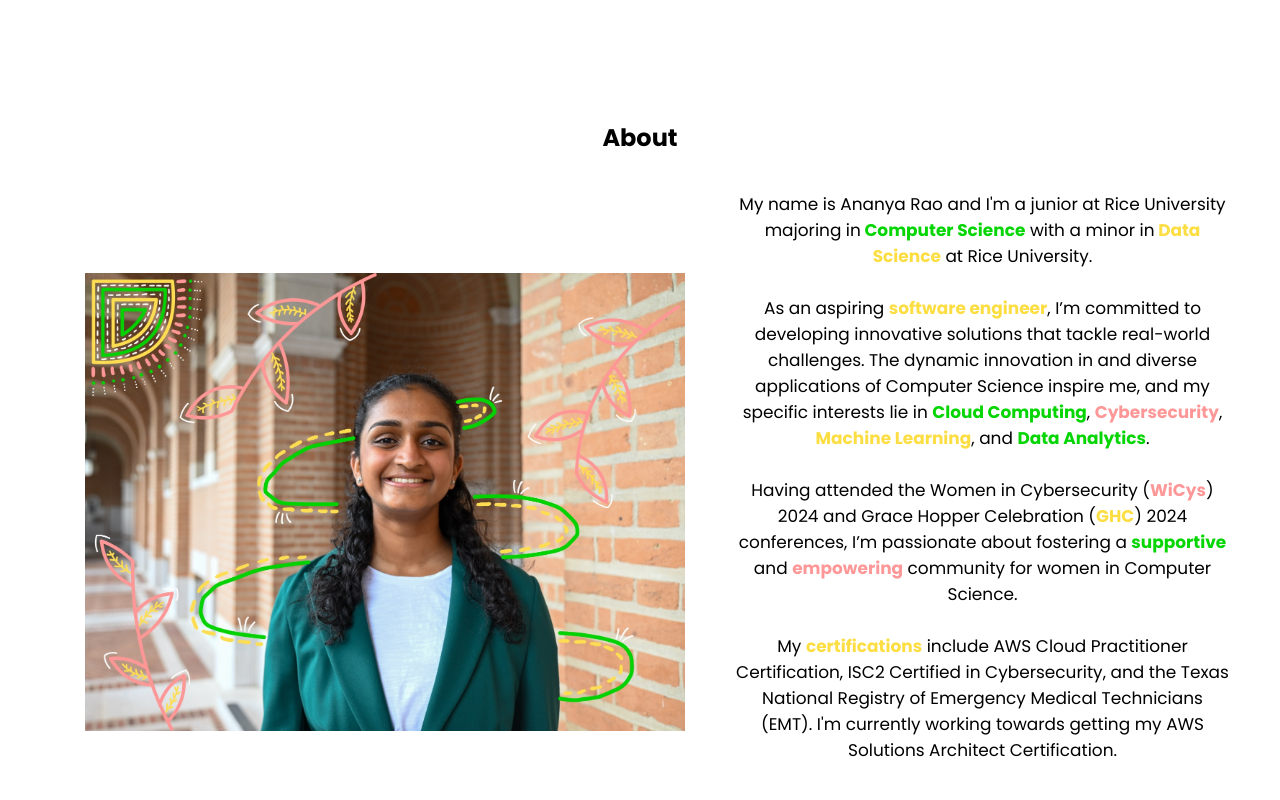
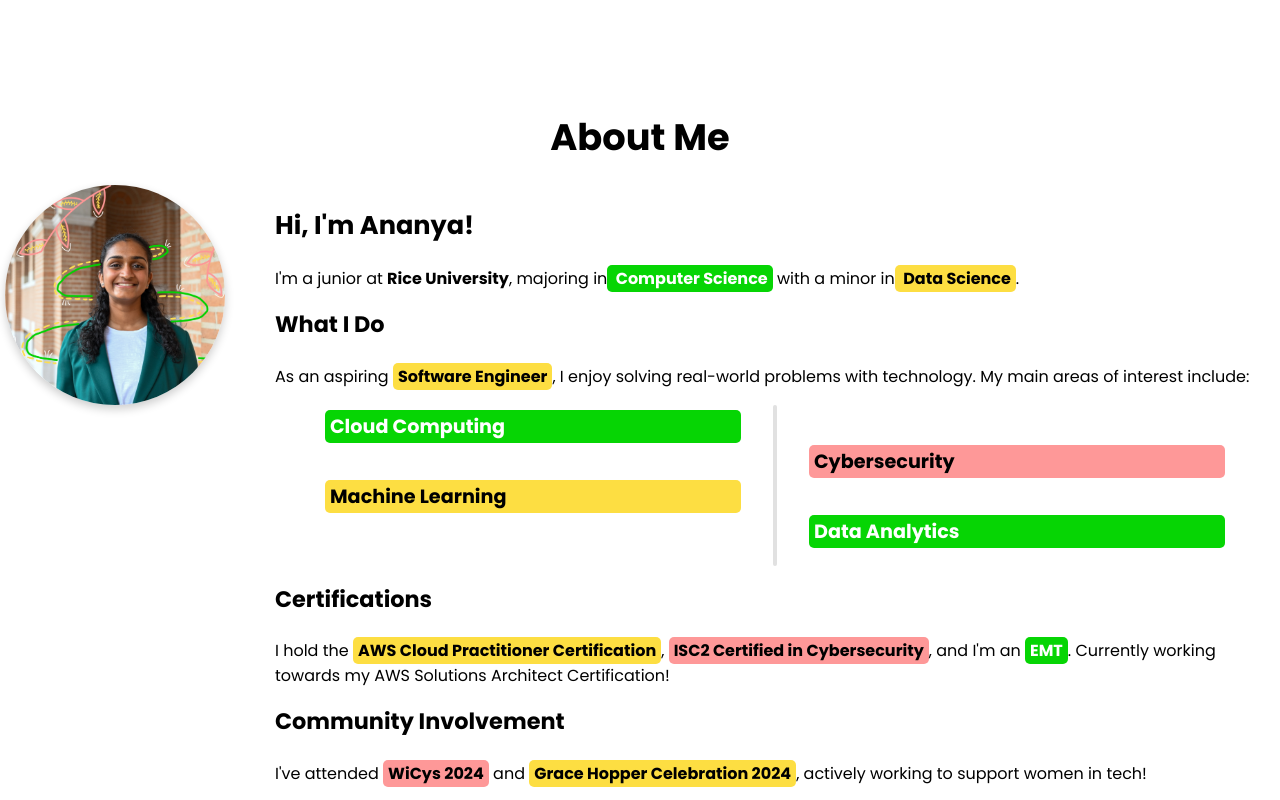
Before and after one commit to ananyarao10/ananyarao10.github.io, a React (Create React App) app in the folder my-website/: page / in a window 1280 px wide. Shown: the part 760-1560 px from the top of the page. Built offline with nearby package versions, Linux system fonts and the light colour scheme; a web font is replaced by a local one.

Commit message:
making some style changes!

```diff
--- a/my-website/package.json
+++ b/my-website/package.json
@@ -6,6 +6,7 @@
   "dependencies": {
     "cra-template": "1.2.0",
     "emailjs-com": "^3.2.0",
+    "framer-motion": "^12.0.6",
     "react": "^19.0.0",
     "react-dom": "^19.0.0",
     "react-router-dom": "^7.1.1",
--- a/my-website/src/App.js
+++ b/my-website/src/App.js
@@ -5,6 +5,7 @@
 import About from "./components/About";
 import Experience from "./components/Experience";
 import Skills from "./components/Skills";
+import Projects from "./components/Projects";
 import Contact from "./components/Contact";
 import "./style/App.css";
 
@@ -17,6 +18,7 @@
           <Link smooth to="#about">ABOUT</Link>
           <Link smooth to="#experience">EXPERIENCE</Link>
           <Link smooth to="#skills">SKILLS</Link>
+          {/* <Link smooth to="#projects">PROJECTS</Link> */}
           <Link smooth to="#contact">CONTACT ME</Link>
         </nav>
 
@@ -33,6 +35,9 @@
           <section id="skills">
             <Skills />
           </section>
+          {/* <section id="projects">
+            <Projects />
+          </section> */}
           <section id="contact">
             <Contact />
           </section>
--- a/my-website/src/components/About.js
+++ b/my-website/src/components/About.js
@@ -1,27 +1,61 @@
 import React from "react";
+import { motion } from "framer-motion";
 import headshot from "../../src/images/headshot.jpg";
-import "../style/About.css"
+import "../style/About.css";
 
 const About = () => {
   return (
-    <div className="section">
-      <h1>About</h1>
+    <motion.div
+      className="section"
+      initial={{ opacity: 0, y: 20 }}
+      animate={{ opacity: 1, y: 0 }}
+      transition={{ duration: 0.8 }}
+    >
+      <h1 className="about-title">About Me</h1>
+
       <div className="about-container">
-        <img className="headshot" src={headshot} width="600" alt="professional"/>
-        <p className="description">
-        My name is Ananya Rao and I'm a junior at Rice University majoring in
-        <b style={{ color: "#06D504" }}> Computer Science</b> with a minor in
-        <b style={{ color: "#FDDE42" }}> Data Science</b> at Rice University.
-        <br></br> <br></br>
-        As an aspiring <b style={{ color: "#FDDE42" }}>software engineer</b>, I’m
-        committed to developing innovative solutions that tackle real-world challenges. The dynamic innovation in and diverse applications of Computer Science inspire me, and my specific interests lie in <b style={{ color: "#06D504" }}> Cloud Computing</b>, <b style={{ color: "#FE9898" }}> Cybersecurity</b>, <b style={{ color: "#FDDE42" }}> Machine Learning</b>, and <b style={{ color: "#06D504" }}> Data Analytics</b>.
-        <br></br> <br></br>
-        Having attended the Women in Cybersecurity (<b style={{ color: "#FE9898" }}>WiCys</b>) 2024 and Grace Hopper Celebration (<b style={{ color: "#FDDE42" }}>GHC</b>) 2024 conferences, I’m passionate about fostering a <b style={{ color: "#06D504" }}> supportive</b> and <b style={{ color: "#FE9898" }}> empowering</b> community for women in Computer Science.
-        <br></br> <br></br>
-        My <b style={{ color: "#FDDE42" }}> certifications</b> include AWS Cloud Practitioner Certification, ISC2 Certified in Cybersecurity, and the Texas National Registry of Emergency Medical Technicians (EMT). I'm currently working towards getting my AWS Solutions Architect Certification.
-      </p>
+        <motion.img
+          className="headshot"
+          src={headshot}
+          alt="professional"
+          whileHover={{ scale: 1.05 }}
+        />
+
+        <div className="about-text">
+          <h2 className="intro">Hi, I'm Ananya!</h2>
+          <p>
+            I'm a junior at <b>Rice University</b>, majoring in
+            <span className="highlight green"> Computer Science</span> with a minor in
+            <span className="highlight yellow"> Data Science</span>.
+          </p>
+
+          <h3 className="section-title">What I Do</h3>
+          <p>
+            As an aspiring <span className="highlight yellow">Software Engineer</span>, I enjoy solving real-world problems with technology.
+            My main areas of interest include:
+          </p>
+
+          <ul className="skills-list">
+            <li><span className="highlight green">Cloud Computing</span></li>
+            <li><span className="highlight pink">Cybersecurity</span></li>
+            <li><span className="highlight yellow">Machine Learning</span></li>
+            <li><span className="highlight green">Data Analytics</span></li>
+          </ul>
+
+          <h3 className="section-title">Certifications</h3>
+          <p>
+            I hold the <span className="highlight yellow">AWS Cloud Practitioner Certification</span>, <span className="highlight pink">ISC2 Certified in Cybersecurity</span>,
+            and I'm an <span className="highlight green">EMT</span>. Currently working towards my AWS Solutions Architect Certification!
+          </p>
+
+          <h3 className="section-title">Community Involvement</h3>
+          <p>
+            I've attended <span className="highlight pink">WiCys 2024</span> and <span className="highlight yellow">Grace Hopper Celebration 2024</span>,
+            actively working to support women in tech!
+          </p>
+        </div>
       </div>
-    </div>
+    </motion.div>
   );
 };
 
--- a/my-website/src/components/Contact.js
+++ b/my-website/src/components/Contact.js
@@ -55,7 +55,7 @@
 
   return (
     <div className="section">
-      <h1>Contact Me</h1>
+      <h1 className="contact-title">Contact Me</h1>
       <div className="buttons">
         <button className="download-button" onClick={handleDownloadResume}>
           Download My Resume
--- /dev/null
+++ b/my-website/src/components/Projects.js
@@ -0,0 +1,13 @@
+import React from "react";
+import "../style/Projects.css"
+
+const Projects = () => {
+
+  return (
+    <div className="section">
+      <h1 className="projects-title">Projects</h1>
+    </div>
+  );
+};
+
+export default Projects;
--- a/my-website/src/components/Skills.js
+++ b/my-website/src/components/Skills.js
@@ -23,7 +23,7 @@
 
   return (
     <div className="section">
-      <h1>Skills</h1>
+      <h1 className="skills-title">Skills</h1>
       <div className="skills-grid">
         {skills.map((skill, index) => (
           <div key={index} className="skill-item">
--- a/my-website/src/style/About.css
+++ b/my-website/src/style/About.css
@@ -1,20 +1,58 @@
-.headshot {
-    position: relative;
-    padding-left: 85px;
-    padding-top: 50px;
+.about-container {
+    display: flex;
+    gap: 50px;
 }
 
-.description {
-    font-size: 1.06em;
-    padding-left: 50px;
-    padding-right: 50px;
+.about-title {
+    font-size: 2.3rem;
+    margin-bottom: 20px;
 }
 
-.about-container {
-    display: flex;
-    align-items: center;
-  }
+.headshot {
+    width: 220px;
+    height: 220px;
+    border-radius: 50%;
+    object-fit: cover;
+    box-shadow: 0 4px 10px rgba(0, 0, 0, 0.2);
+    transition: transform 0.3s ease-in-out;
+}
 
-.cert-title {
+.headshot:hover {
+    transform: scale(1.05);
+}
+
+.about-text {
     text-align: left;
+    max-width: 1000px;
+    flex: 1;
 }
+
+.intro {
+    font-size: 1.6rem;
+    font-weight: bold;
+}
+
+.section-title {
+    font-size: 1.4rem;
+    margin-top: 15px;
+}
+
+.skills-list {
+    list-style: none;
+    padding: 0;
+}
+
+.skills-list li {
+    font-size: 1.2rem;
+    margin: 5px 0;
+}
+
+.highlight {
+    font-weight: bold;
+    padding: 2px 5px;
+    border-radius: 5px;
+}
+
+.green { background-color: #06D504; color: white; }
+.yellow { background-color: #FDDE42; color: black; }
+.pink { background-color: #FE9898; color: black; }
--- a/my-website/src/style/Contact.css
+++ b/my-website/src/style/Contact.css
@@ -3,6 +3,11 @@
     align-items: center;
     justify-content: space-between;
     gap: 30px;
+}
+
+.contact-title {
+  font-size: 2.3rem;
+  margin-bottom: 20px;
 }
 
 .contact {
--- a/my-website/src/style/Experience.css
+++ b/my-website/src/style/Experience.css
@@ -1,5 +1,7 @@
 .experience-title {
-    margin-top: 100px;
+  font-size: 2.3rem;
+  margin-top: 70px;
+  margin-bottom: 20px;
 }
 
 ul {
--- a/my-website/src/style/Home.css
+++ b/my-website/src/style/Home.css
@@ -7,37 +7,31 @@
 
 .line1, .line2, .line3 {
   position: absolute;
-    width: 100%;
   height: 4px;
-    animation: raceAcross 2s ease-in-out 2;
+  width: 0%;
+  animation: extendAcross 3s ease-in-out forwards;
 }
 
 .line1 {
   background-color: #FE9898;
   top: 10%;
-    animation-delay: 0s;
 }
 
 .line2 {
   background-color: #FDDE42;
   top: 25%;
-    animation-delay: 0.5s;
 }
 
 .line3 {
   background-color: #06D504;
   top: 40%;
-    animation-delay: 1s;
 }
 
-  @keyframes raceAcross {
+@keyframes extendAcross {
   0% {
-      transform: translateX(-100%);
-    }
-    50% {
-      transform: translateX(0%);
+      width: 0%;
   }
   100% {
-      transform: translateX(100%);
+      width: 100%;
   }
 }
--- /dev/null
+++ b/my-website/src/style/Projects.css
@@ -0,0 +1,4 @@
+.projects-title {
+    font-size: 2.3rem;
+    margin-bottom: 20px;
+}
--- a/my-website/src/style/Skills.css
+++ b/my-website/src/style/Skills.css
@@ -1,6 +1,11 @@
 .skills-container {
     padding: 20px;
     text-align: center;
+  }
+
+  .skills-title {
+    font-size: 2.3rem;
+    margin-bottom: 20px;
   }
 
   .skills-grid {
```
Also changed, not shown: 1 other file (tests, documents, lock files or other folders). Lines whose indentation alone changed are shown as unchanged.
